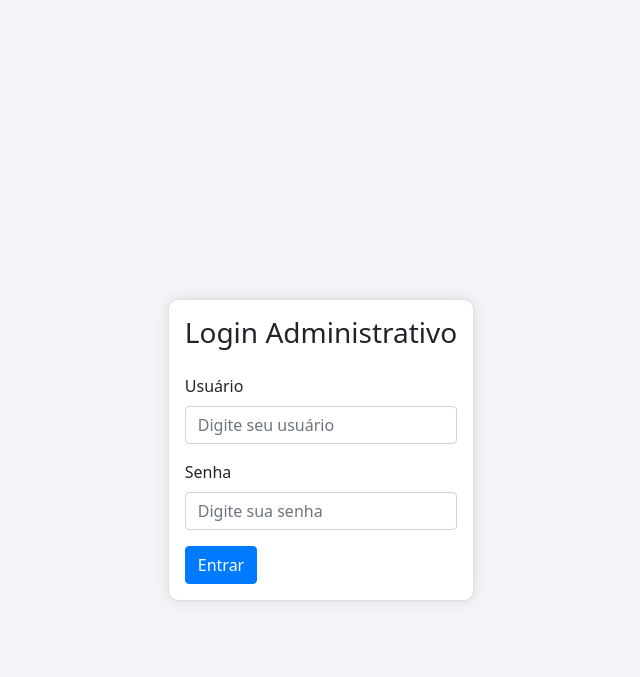
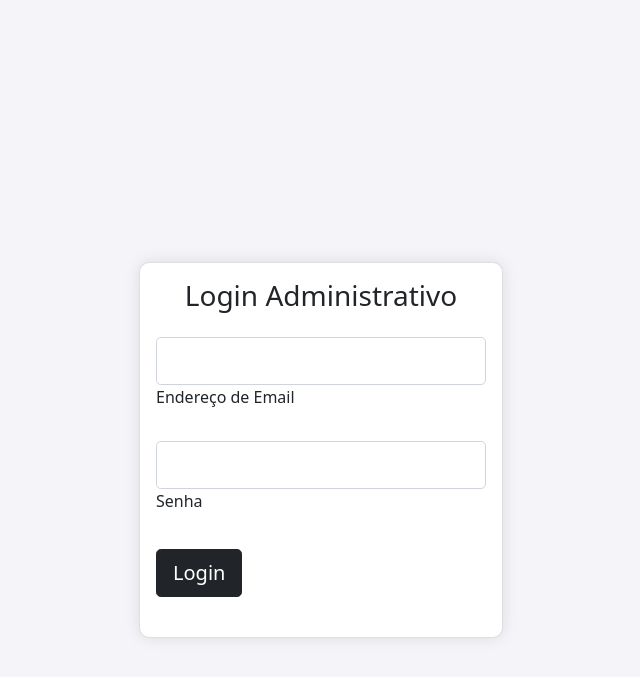
Before and after one commit to AlaiSeide/Admin-Flask, a Flask app: page /admin/ in a window 1280 px wide. Shown: the top 677 px of the page, without its empty margins (319-959 px from the left). Run offline with Flask 3, Linux system fonts and the light colour scheme.

Commit message:
admin create

```diff
--- a/adminflask/__init__.py
+++ b/adminflask/__init__.py
@@ -1,7 +1,7 @@
-from flask import Flask
+from flask import Flask, request
 from flask_sqlalchemy import SQLAlchemy
 from flask_bcrypt import Bcrypt
-from flask_login import LoginManager
+from flask_login import LoginManager, current_user
 import os
 
 server = '192.168.178.4'
@@ -16,9 +16,25 @@ app.config['UPLOAD_FOLDER'] = 'static/images'
 db = SQLAlchemy(app)
 bcrypt = Bcrypt(app)
 loginmanager = LoginManager(app)
-loginmanager.login_view = 'main.login'
-loginmanager.login_message = 'Faca login para acessar esta pagina, por favor'
+loginmanager.login_message = 'Faça login para acessar esta página, por favor'
 loginmanager.login_message_category = 'alert-info'
+
+#Se o usuário não estiver autenticado e estiver tentando acessar a área de admin, o login_manager.login_view é configurado para admin.admin_login, redirecionando para a página de login de administradores.
+#Caso contrário, o login_manager.login_view é configurado de volta para o login de usuários normais (usuarios.login).
+
+# Função para redirecionar para o login de admin, se necessário
+
+# Verificação de login para admin e usuários normais
+@app.before_request
+def verificar_login():
+    # Verifica se o usuário não está autenticado
+    if not current_user.is_authenticated:
+        # Se a rota pertence ao admin, redireciona para o login de admin
+        if request.endpoint and request.endpoint.startswith('admin.'):
+            loginmanager.login_view = 'admin.admin_login'
+        else:
+            # Senão, redireciona para o login de usuários normais
+            loginmanager.login_view = 'main.login'
 
 
 # Registrar as blueprints
@@ -27,5 +43,5 @@ from adminflask.admin.routes import admin
 from adminflask.post.routes import post
 
 app.register_blueprint(main)
-app.register_blueprint(admin)
+app.register_blueprint(admin, url_prefix='/admin')  # Prefixo para rotas administrativas
 app.register_blueprint(post)
--- a/adminflask/admin/routes.py
+++ b/adminflask/admin/routes.py
@@ -1,46 +1,61 @@
-from flask import Blueprint, render_template, request, flash, redirect, url_for
+from flask import Blueprint, render_template, request, flash, redirect, url_for, flash
+from flask_login import login_required, current_user, login_user, logout_user
+from adminflask.forms import AdminLogin
 from adminflask.models import Category, Usuario
-from adminflask import db
+from adminflask import db, bcrypt, loginmanager
+from adminflask.admin.utils import admin_required
 admin = Blueprint('admin', __name__)
 
 
+# Página de login para admin
+@admin.route('/', methods=['GET', 'POST'])
+def admin_login():
+    if current_user.is_authenticated and current_user.is_admin:
+        return redirect(url_for('admin.admin_dashboard'))
+
+    form = AdminLogin()
+    if form.validate_on_submit():
+        user = Usuario.query.filter_by(email=form.email.data).first()
+
+        # Verifica se as credenciais são corretas e se o usuário é admin
+        if user and bcrypt.check_password_hash(user.senha, form.senha.data) and user.is_admin:
+            login_user(user)
+            flash('Login efetuado com sucesso!', 'alert-success')
+
+            # Redireciona para a página desejada (next_admin) ou para o dashboard do admin
+            next_admin = request.args.get('next_admin')  # Campo para redirecionamento de admin
+            return redirect(next_admin) if next_admin else redirect(url_for('admin.admin_dashboard'))
+        else:
+            flash('Credenciais inválidas ou acesso não autorizado.', 'alert-danger')
+
+    return render_template('admin/admin_login.html', form=form)
 
 
+@admin.route('/logout')
+@login_required
+@admin_required
+def admin_logout():
+    logout_user()
+    flash('Logout feito com sucesso', 'alert-success')
+    return redirect(url_for('admin.admin_login'))
 
-
-# Página de login para admin
-@admin.route('/admin/', methods=['GET', 'POST'])
-def admin_login():
-    if request.method == 'POST':
-        username = request.form['username']
-        password = request.form['password']
-
-        # Verifica se o usuário existe
-        user = Usuario.query.filter_by(nome=username).first()
-
-        if user and user.check_password(password) and user.is_admin:  # Verifica credenciais e se é admin
-            session['user_id'] = user.id
-            flash('Login efetuado com sucesso!', 'success')
-            return redirect(url_for('admin.admin_dashboard'))
-        else:
-            flash('Credenciais inválidas ou acesso não autorizado.', 'danger')
-
-    return render_template('admin/admin_login.html')
-
-
-
-
-@admin.route('/admin/dashboard')
+@admin.route('/dashboard')
+@login_required
+@admin_required
 def admin_dashboard():
     return render_template('admin/dashboard.html')
 
-@admin.route('/admin/users')
+@admin.route('/users')
+@login_required
+@admin_required
 def admin_users():
     # Aqui você puxaria a lista de usuários do banco de dados
-    users = []  # Exemplo
+    users = Usuario.query.all()
     return render_template('admin/users.html', users=users)
 
-@admin.route('/admin/posts')
+@admin.route('/posts')
+@login_required
+@admin_required
 def admin_posts():
     # Aqui você puxaria a lista de posts do banco de dados
     posts = []  # Exemplo
@@ -48,13 +63,17 @@ def admin_posts():
 
 
 # Exibir página de gerenciamento de categorias
-@admin.route('/admin/categories')
+@admin.route('/categories')
+@login_required
+@admin_required
 def admin_categories():
     categories = Category.query.all()  # Supondo que você tenha um modelo Category
     return render_template('admin/categories.html', categories=categories)
 
 # Adicionar nova categoria
-@admin.route('/admin/categories/add', methods=['POST'])
+@admin.route('/categories/add', methods=['POST'])
+@login_required
+@admin_required
 def add_category():
     category_name = request.form.get('category_name')
     if category_name:
@@ -65,7 +84,9 @@ def add_category():
     return redirect(url_for('admin.admin_categories'))
 
 # Editar categoria
-@admin.route('/admin/categories/<int:category_id>/edit', methods=['GET', 'POST'])
+@admin.route('/categories/<int:category_id>/edit', methods=['GET', 'POST'])
+@login_required
+@admin_required
 def edit_category(category_id):
     category = Category.query.get_or_404(category_id)
     if request.method == 'POST':
@@ -76,7 +97,9 @@ def edit_category(category_id):
     return render_template('admin/edit_category.html', category=category)
 
 # Excluir categoria
-@admin.route('/admin/categories/<int:category_id>/delete')
+@admin.route('/categories/<int:category_id>/delete')
+@login_required
+@admin_required
 def delete_category(category_id):
     category = Category.query.get_or_404(category_id)
     db.session.delete(category)
--- a/adminflask/forms.py
+++ b/adminflask/forms.py
@@ -21,3 +21,9 @@ class FormLogin(FlaskForm):
     email = StringField('Endereço de Email', validators=[DataRequired(), Email()])
     senha = PasswordField('Senha', validators=[DataRequired(), Length(6, 20)])
     botao_fazer_login = SubmitField('Login')
+
+
+class AdminLogin(FlaskForm):
+    email = StringField('Endereço de Email', validators=[DataRequired(), Email()])
+    senha = PasswordField('Senha', validators=[DataRequired(), Length(6, 20)])
+    botao_fazer_login = SubmitField('Login')
--- a/adminflask/main/routes.py
+++ b/adminflask/main/routes.py
@@ -4,7 +4,6 @@ from flask_login import login_user, current_user, login_required, logout_user
 from adminflask.forms import FormCriarConta, FormLogin
 from adminflask.models import Usuario
 from adminflask import db, bcrypt
-
 
 
 
--- a/adminflask/templates/admin/admin_login.html
+++ b/adminflask/templates/admin/admin_login.html
@@ -28,23 +28,42 @@
   </style>
 </head>
 <body>
+  <!-- exibir as mensagem para cada pagina e alerta -->
+  <div class="container">
+    {% with mensagens = get_flashed_messages(with_categories = True) %}
+        {% for categoria, mensagem in mensagens %}
+            <div class="alert {{ categoria }}">
+                {{ mensagem }}
+            </div>
+        {% endfor %}
+    {% endwith %}
+  </div>
 
   <div class="d-flex justify-content-center align-items-center vh-100">
     <div class="login-container">
       <div class="card">
         <div class="card-body">
           <h3 class="text-center mb-4">Login Administrativo</h3>
-          <form action="{{ url_for('admin.admin_login') }}" method="POST">
-            <div class="mb-3">
-              <label for="username" class="form-label">Usuário</label>
-              <input type="text" class="form-control" id="username" name="username" placeholder="Digite seu usuário" required>
+
+          <form action="{{ url_for('admin.admin_login', next_admin=request.args.get('next_admin')) }}" method="POST">
+            {{ form.csrf_token }}
+
+            <div data-mdb-input-init class="form-outline mb-4">
+                {{ form.email(class="form-control form-control-lg") }}
+                {{ form.email.label(class="form-label" ) }}
             </div>
-            <div class="mb-3">
-              <label for="password" class="form-label">Senha</label>
-              <input type="password" class="form-control" id="password" name="password" placeholder="Digite sua senha" required>
+
+            <div data-mdb-input-init class="form-outline mb-4">
+                {{ form.senha(class="form-control form-control-lg") }}
+                {{ form.senha.label(class="form-label" ) }}
             </div>
-            <button type="submit" class="btn btn-primary btn-block">Entrar</button>
+
+            <div class="pt-1 mb-4">
+              {{ form.botao_fazer_login(class="btn btn-dark btn-lg btn-block") }}
+            </div>
+
           </form>
+
         </div>
       </div>
     </div>
--- a/adminflask/templates/admin/base_admin.html
+++ b/adminflask/templates/admin/base_admin.html
@@ -26,6 +26,9 @@
           <li class="nav-item">
             <a class="nav-link" href="{{ url_for('admin.admin_categories') }}">Categorias</a>
           </li>
+          <li class="nav-item"></li>
+            <a class="nav-link" href="{{ url_for('admin.admin_logout') }}">Sair</a>
+          </li>
         </ul>
       </div>
     </div>
```
Also changed, not shown: adminflask/admin/utils.py (added, +16 -0 lines), create_admin_user.py (added, +13 -0 lines).
